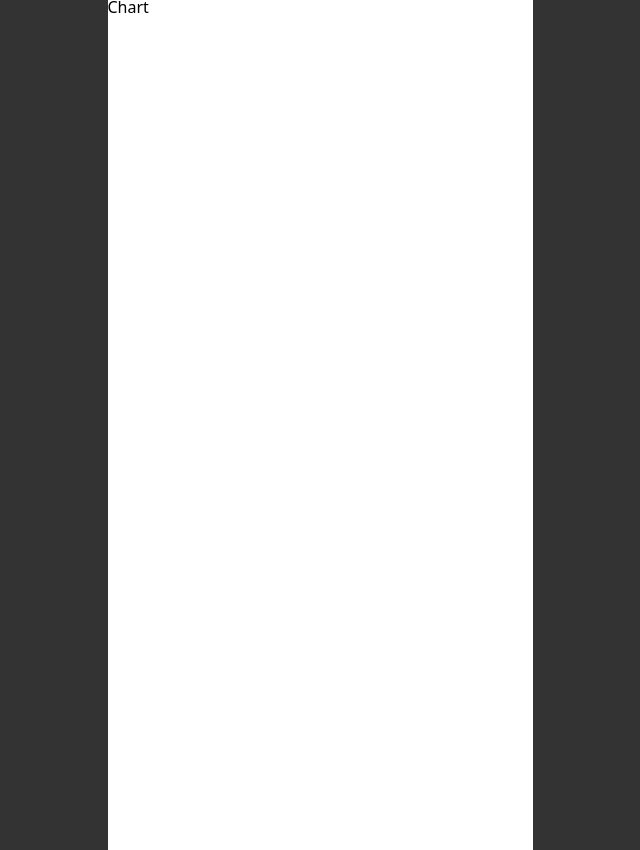
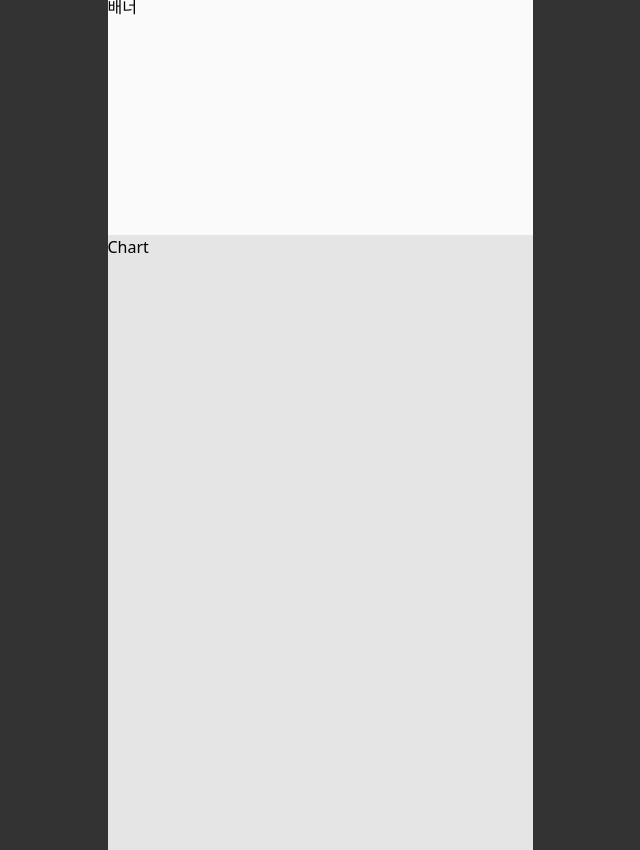
Before and after one commit to Seulji-jo/hanteo_assignment, a React (Vite) app: page /chart in a window 1280 px wide. Shown: the whole page, without its empty margins (320-960 px from the left). Built offline with nearby package versions, Linux system fonts and the light colour scheme.

Commit message:
add: banner 및 구역 지정

```diff
--- /dev/null
+++ b/src/components/Banner.tsx
@@ -0,0 +1,3 @@
+export default function Banner() {
+  return <section className="h-[240px] bg-neutral-50">배너</section>;
+}
--- /dev/null
+++ b/src/layout/Header.tsx
@@ -0,0 +1,18 @@
+import NavList from '../components/NavList';
+
+export default function Header() {
+  return (
+    <header className="h-[45px] bg-[#FFB1B2]">
+      <nav className="h-full content-center">
+        <ul className="flex flex-nowrap">
+          <NavList path="/chart" name="차트" />
+          <NavList path="/whook" name="Whook" />
+          <NavList path="/events" name="이벤트" />
+          <NavList path="/news" name="뉴스" />
+          <NavList path="/store" name="스토어" />
+          <NavList path="/charging" name="충전소" />
+        </ul>
+      </nav>
+    </header>
+  );
+}
--- a/src/layout/index.tsx
+++ b/src/layout/index.tsx
@@ -1,23 +1,16 @@
 import { Outlet } from 'react-router';
-import NavList from '../components/NavList';
+import Header from './Header';
+import Banner from '../components/Banner';
 
 export default function Layout() {
   return (
-    <div className="h-[900px] w-[425px]">
-      <header className="h-[45px] bg-[#FFB1B2]">
-        <nav className="h-full content-center">
-          <ul className="flex flex-nowrap">
-            <NavList path="/chart" name="차트" />
-            <NavList path="/whook" name="Whook" />
-            <NavList path="/events" name="이벤트" />
-            <NavList path="/news" name="뉴스" />
-            <NavList path="/store" name="스토어" />
-            <NavList path="/charging" name="충전소" />
-          </ul>
-        </nav>
-      </header>
-      <main>
-        <Outlet />
+    <div className="flex h-[900px] w-[425px] flex-col">
+      <Header />
+      <main className="flex flex-1 flex-col">
+        <Banner />
+        <section className="flex-1 overflow-y-auto bg-neutral-200">
+          <Outlet />
+        </section>
       </main>
       <footer></footer>
     </div>
```
